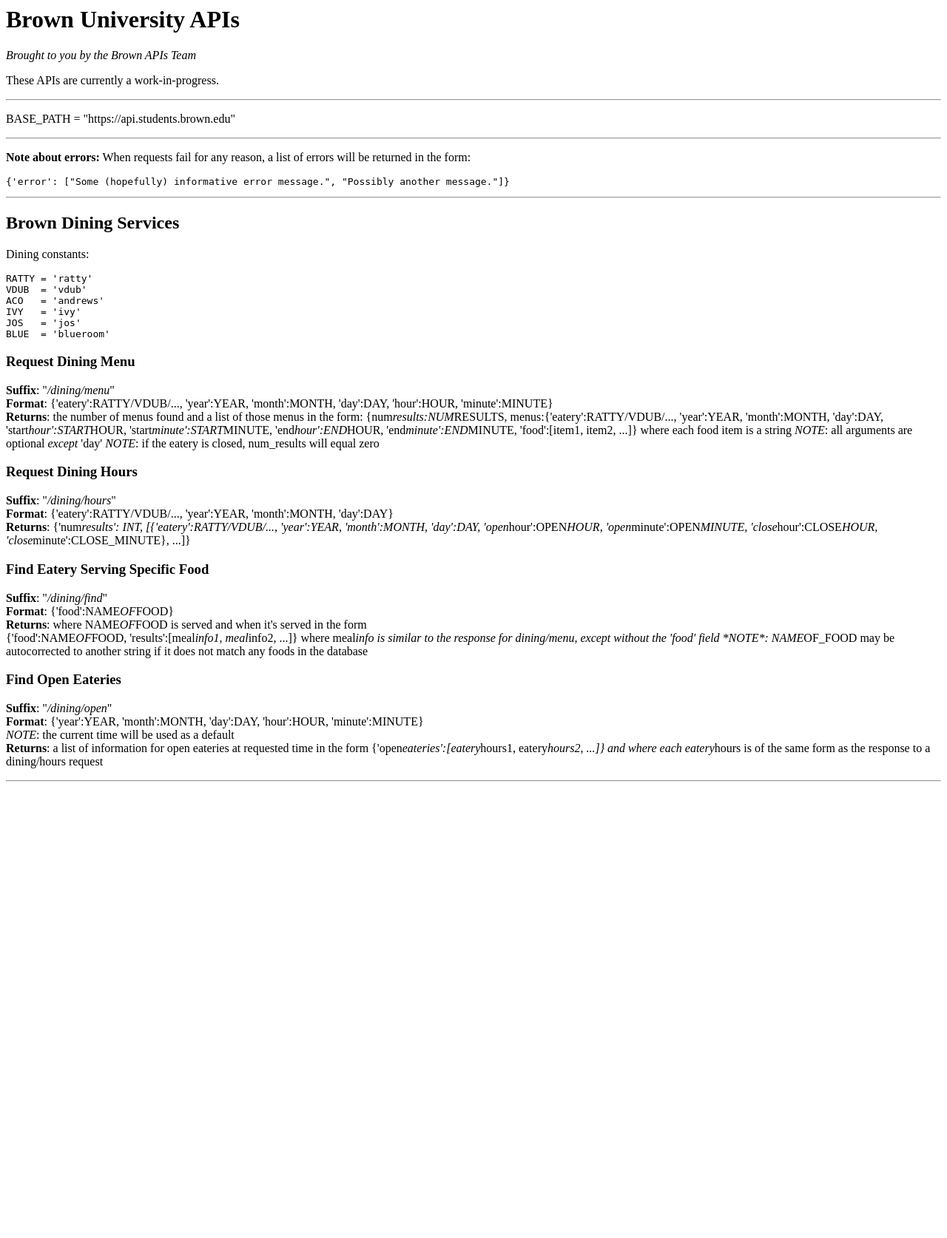
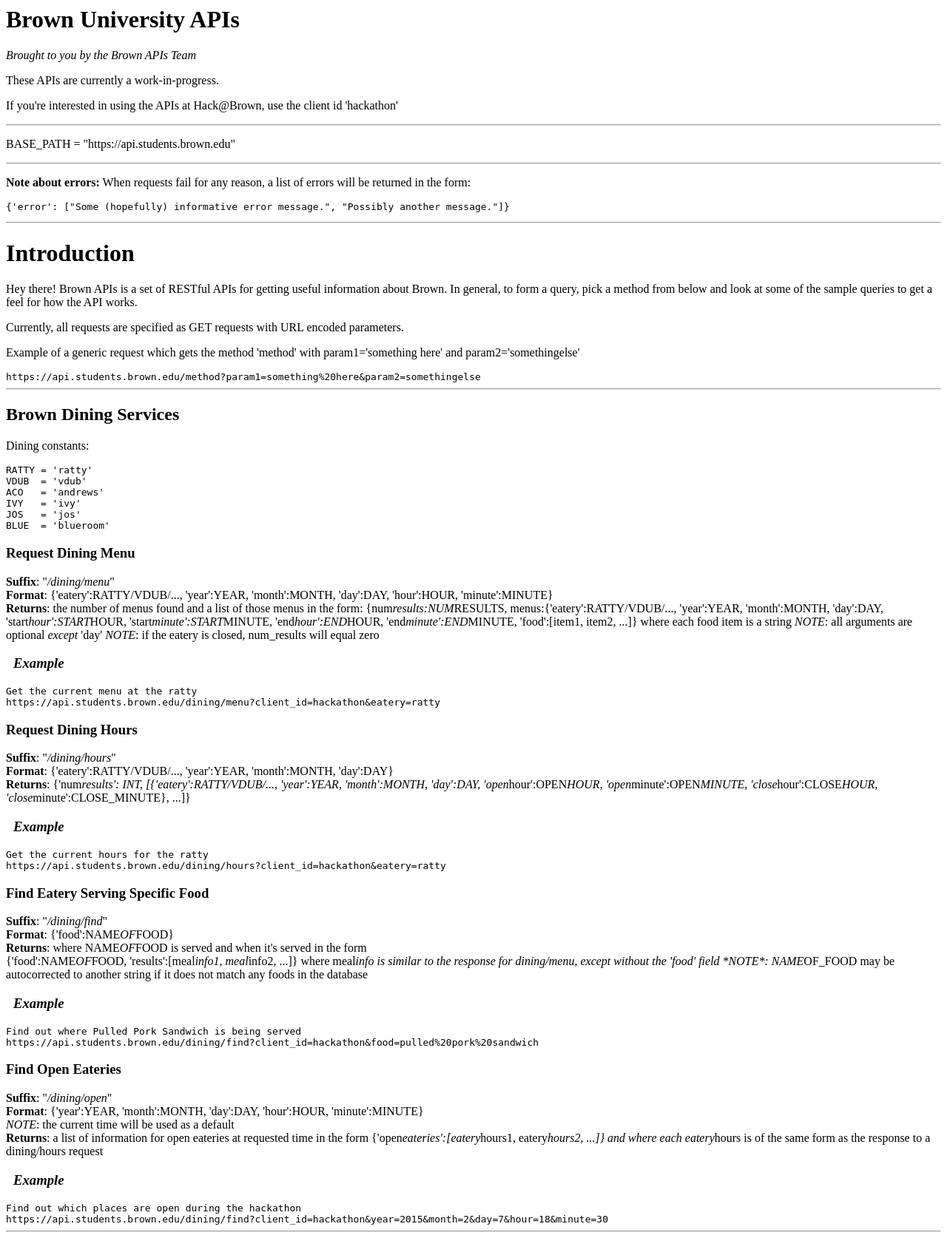
Before and after one commit to hackatbrown/apis, a Flask app: page / in a window 1280 px wide. Shown: the whole page at 74% size. Before the commit the page ends 1057 px from the top, so only its background shows below. Run offline with Flask 2, Linux system fonts and the light colour scheme.

Commit message:
added more documentation

```diff
--- a/api/templates/documentation.html
+++ b/api/templates/documentation.html
@@ -8,6 +8,7 @@
 <p><em>Brought to you by the Brown APIs Team</em></p>
 
 <p>These APIs are currently a work-in-progress.</p>
+<p>If you're interested in using the APIs at Hack@Brown, use the client id 'hackathon'</p>
 
 <hr />
 
@@ -21,7 +22,17 @@
 </code></pre>
 
 <hr />
+<h1>Introduction</h1>
+<p>Hey there! Brown APIs is a set of RESTful APIs for getting useful information about Brown. In general, to form a query, pick a method from below
+and look at some of the sample queries to get a feel for how the API works.</p>
+<p>Currently, all requests are specified as GET requests with URL encoded parameters.</p>
 
+<p>Example of a generic request which gets the method 'method' with param1='something here' and param2='somethingelse'</p>
+<code>https://api.students.brown.edu/method?param1=something%20here&amp;param2=somethingelse</code>
+
+
+
+<hr />
 <h2>Brown Dining Services</h2>
 
 <p>Dining constants:     </p>
@@ -43,11 +54,27 @@ BLUE  = 'blueroom'
     <em>NOTE</em>: all arguments are optional <em>except</em> 'day'
     <em>NOTE</em>: if the eatery is closed, num_results will equal zero</p>
 
+    <h3 style="padding-left: 10px; font-style: italic;">Example</h3>
+	<code>
+		Get the current menu at the ratty
+	</code></br>
+	<code>
+		https://api.students.brown.edu/dining/menu?client_id=hackathon&amp;eatery=ratty
+	</code>
+
 <h3>Request Dining Hours</h3>
 
 <p><strong>Suffix</strong>: "<em>/dining/hours</em>" <br />
 <strong>Format</strong>: {'eatery':RATTY/VDUB/..., 'year':YEAR, 'month':MONTH, 'day':DAY} <br />
 <strong>Returns</strong>: {'num<em>results': INT, [{'eatery':RATTY/VDUB/..., 'year':YEAR, 'month':MONTH, 'day':DAY, 'open</em>hour':OPEN<em>HOUR, 'open</em>minute':OPEN<em>MINUTE, 'close</em>hour':CLOSE<em>HOUR, 'close</em>minute':CLOSE_MINUTE}, ...]}  </p>
+	<h3 style="padding-left: 10px; font-style: italic;">Example</h3>
+    <code>
+		Get the current hours for the ratty
+	</code></br>
+	<code>
+		https://api.students.brown.edu/dining/hours?client_id=hackathon&amp;eatery=ratty
+	</code>
+
 
 <h3>Find Eatery Serving Specific Food</h3>
 
@@ -56,7 +83,13 @@ BLUE  = 'blueroom'
 <strong>Returns</strong>: where NAME<em>OF</em>FOOD is served and when it's served in the form <br />
     {'food':NAME<em>OF</em>FOOD, 'results':[meal<em>info1, meal</em>info2, ...]} where meal<em>info is similar to the response for dining/menu, except without the 'food' field
     *NOTE*: NAME</em>OF_FOOD may be autocorrected to another string if it does not match any foods in the database</p>
-
+    <h3 style="padding-left: 10px; font-style: italic;">Example</h3>
+    <code>
+		Find out where Pulled Pork Sandwich is being served
+	</code></br>
+	<code>
+		https://api.students.brown.edu/dining/find?client_id=hackathon&amp;food=pulled%20pork%20sandwich
+	</code>
 <h3>Find Open Eateries</h3>
 
 <p><strong>Suffix</strong>: "<em>/dining/open</em>" <br />
@@ -64,6 +97,14 @@ BLUE  = 'blueroom'
     <em>NOTE</em>: the current time will be used as a default <br />
 <strong>Returns</strong>: a list of information for open eateries at requested time in the form
     {'open<em>eateries':[eatery</em>hours1, eatery<em>hours2, ...]} and where each eatery</em>hours is of the same form as the response to a dining/hours request</p>
+    <h3 style="padding-left: 10px; font-style: italic;">Example</h3>
+    <code>
+		Find out which places are open during the hackathon
+	</code></br>
+	<code>
+		https://api.students.brown.edu/dining/find?client_id=hackathon&amp;year=2015&amp;month=2&amp;day=7&amp;hour=18&amp;minute=30
+	</code>
+
 
 <hr />
 
```
